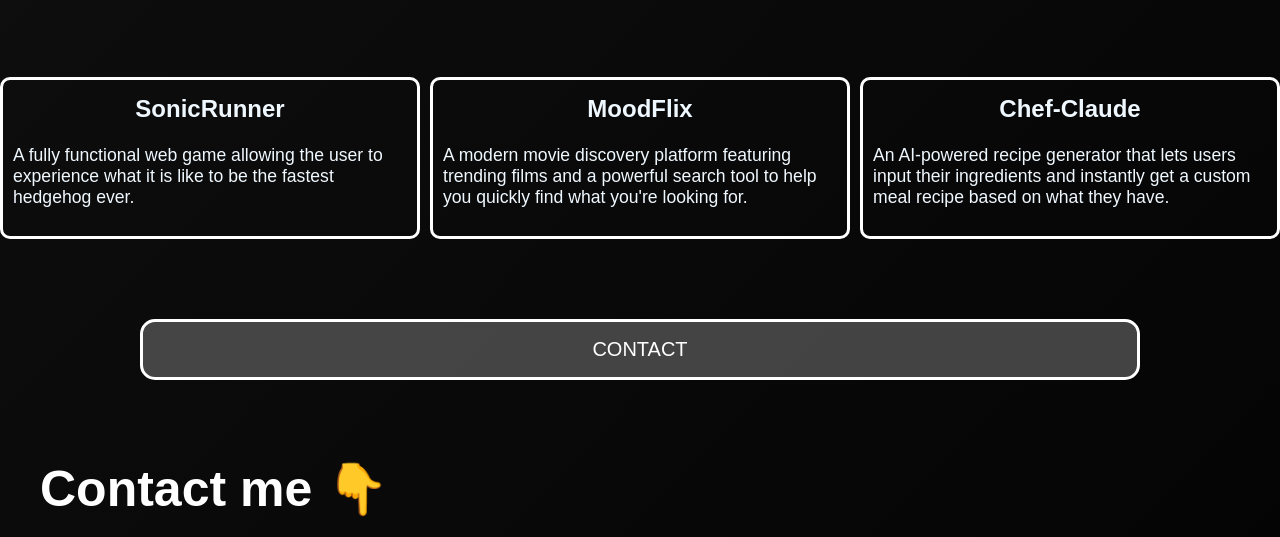
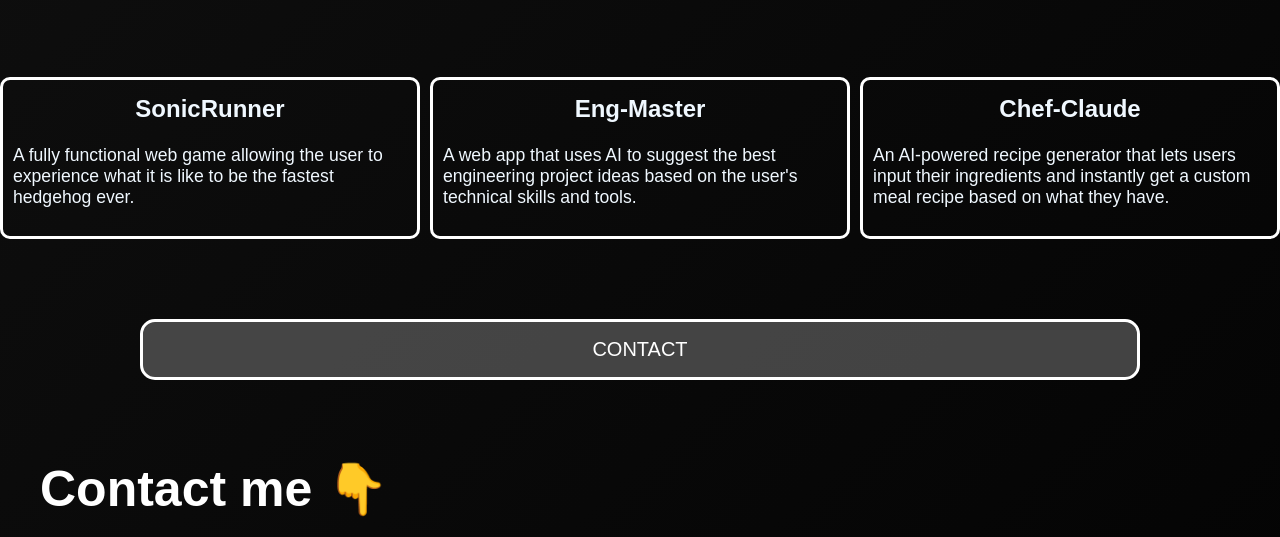
Before and after one commit to EventFulOgee4/Portfolio-Website, a website: page index.html in a window 1280 px wide. Shown: the part 2384-2921 px from the top of the page. Drawn offline with nearby package versions, Linux system fonts and the light colour scheme; a web font is replaced by a local one.

Commit message:
swapped one project in project section with another one

```diff
--- a/index.html
+++ b/index.html
@@ -187,10 +187,10 @@
                         <p>A fully functional web game allowing the user to experience what it is like to be the fastest hedgehog ever.</p>
                     </div>
                 </a>
-                <a href="https://github.com/EventFulOgee4/MoodFlix" target="_blank">
+                <a href="https://github.com/EventFulOgee4/EngMaster" target="_blank">
                     <div class="project-container">
-                        <h1>MoodFlix</h1>
-                        <p>A modern movie discovery platform featuring trending films and a powerful search tool to help you quickly find what you're looking for.</p>
+                        <h1>Eng-Master</h1>
+                        <p>A web app that uses AI to suggest the best engineering project ideas based on the user's technical skills and tools.</p>
                     </div>
                 </a>
                 <a href="https://github.com/EventFulOgee4/Chef-Claude" target="_blank">
```
